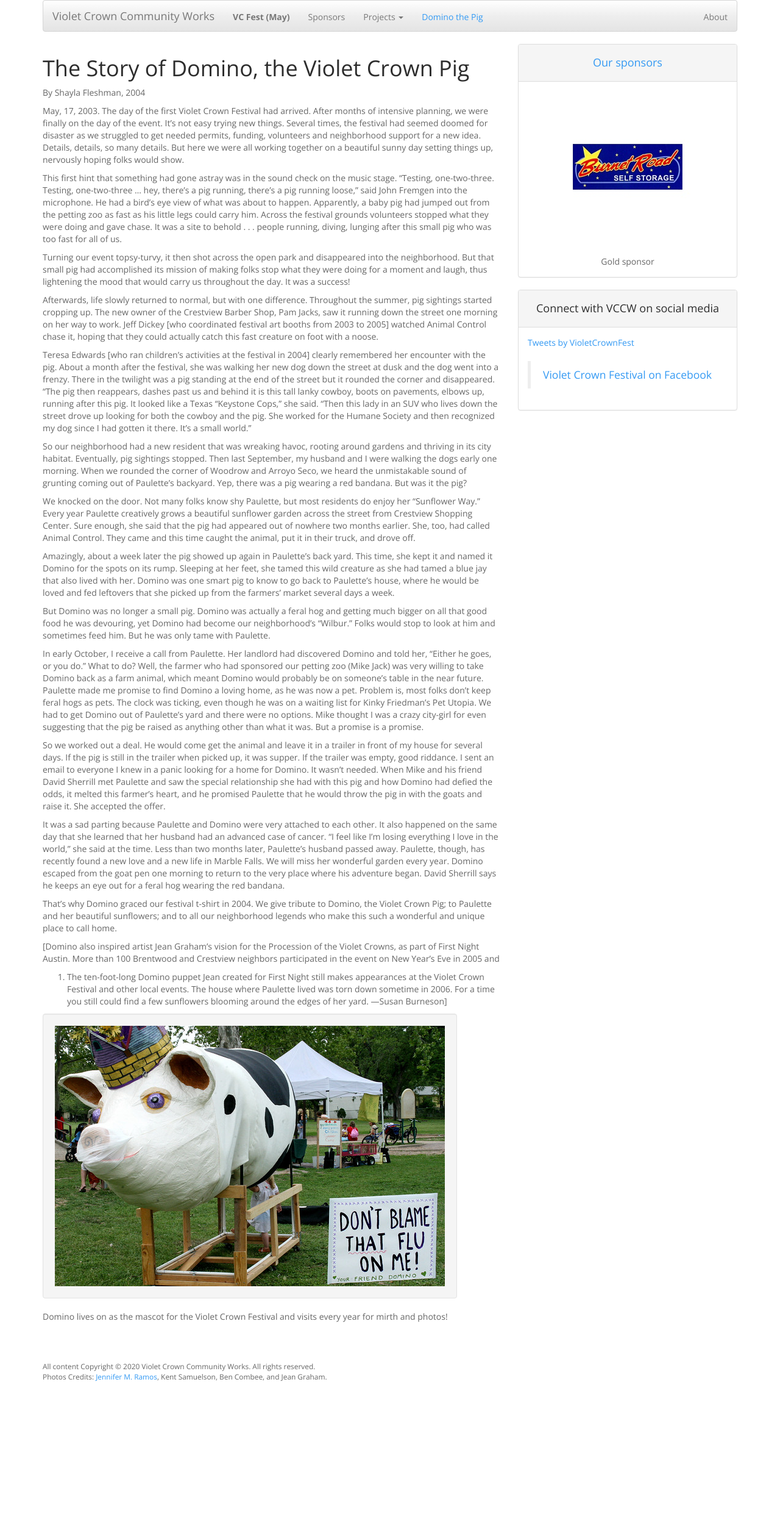
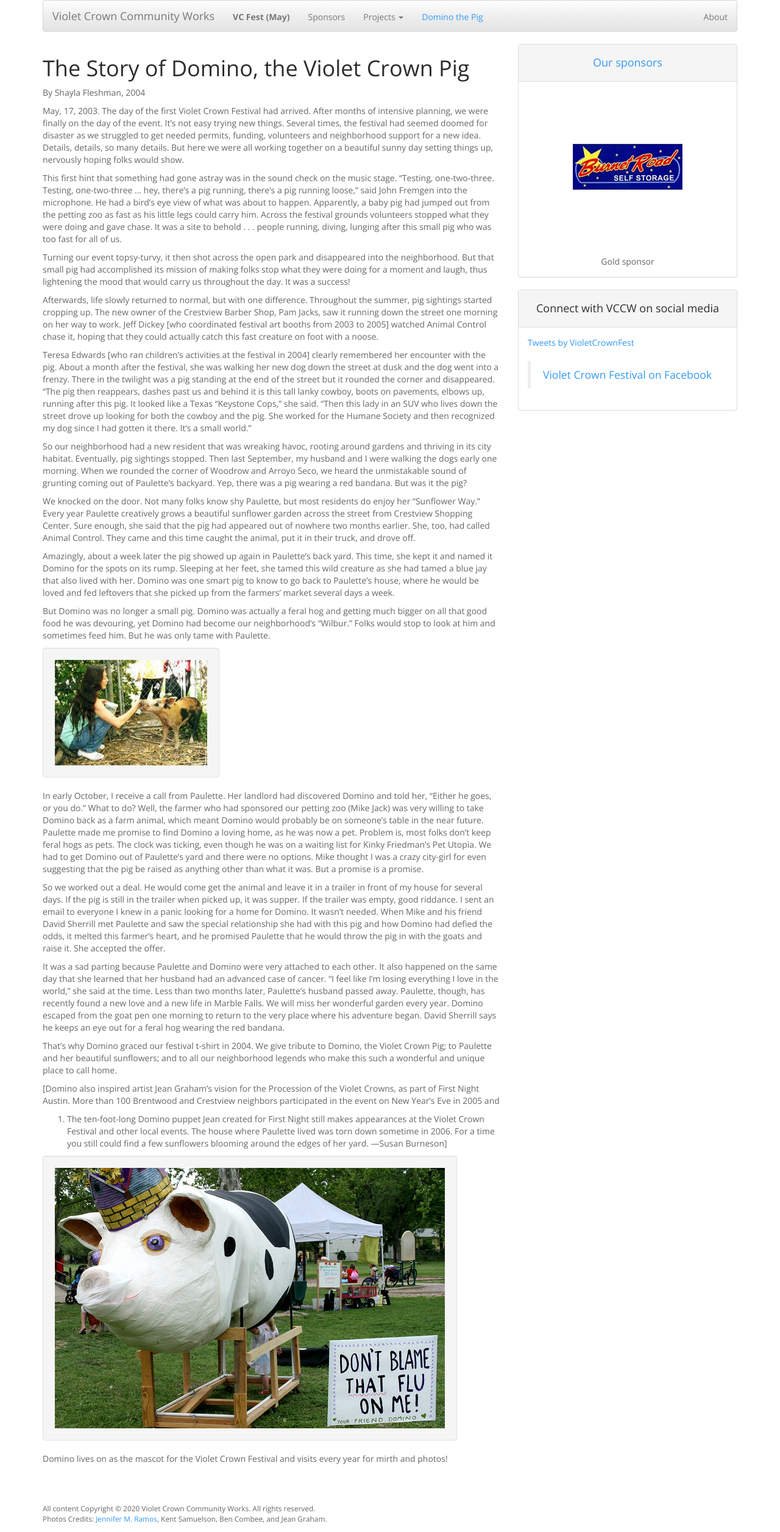
Before and after one commit to vccw/vccw.github.io, a Jekyll site: the page built from domino.md, in a window 1280 px wide. Shown: the whole page at 61% size. Built offline with Jekyll 4.4.1, drawn with Linux system fonts in a browser that asks for light colours; comment, search, counter and statistics services are not loaded; before the commit the page ends 2279 px from its top, so only the background shows below that.

Commit message:
Update domino.md

```diff
--- a/domino.md
+++ b/domino.md
@@ -23,7 +23,6 @@ a baby pig had jumped out from the petting zoo as fast as his little legs
 could carry him. Across the festival grounds volunteers stopped what they
 were doing and gave chase. It was a site to behold . . . people running,
 diving, lunging after this small pig who was too fast for all of us.
-
 
 Turning our event topsy-turvy, it then shot across the open park and
 disappeared into the neighborhood. But that small pig had accomplished its
@@ -75,6 +74,8 @@ getting much bigger on all that good food he was devouring, yet Domino had
 become our neighborhood’s “Wilbur.” Folks would stop to look at him and
 sometimes feed him. But he was only tame with Paulette.
 
+<img src="img/domino-sm.jpg" alt="Domino the Pig" class="img-responsive well">
+
 In early October, I receive a call from Paulette. Her landlord had discovered
 Domino and told her, “Either he goes, or you do.” What to do? Well, the
 farmer who had sponsored our petting zoo (Mike Jack) was very willing to take
```
